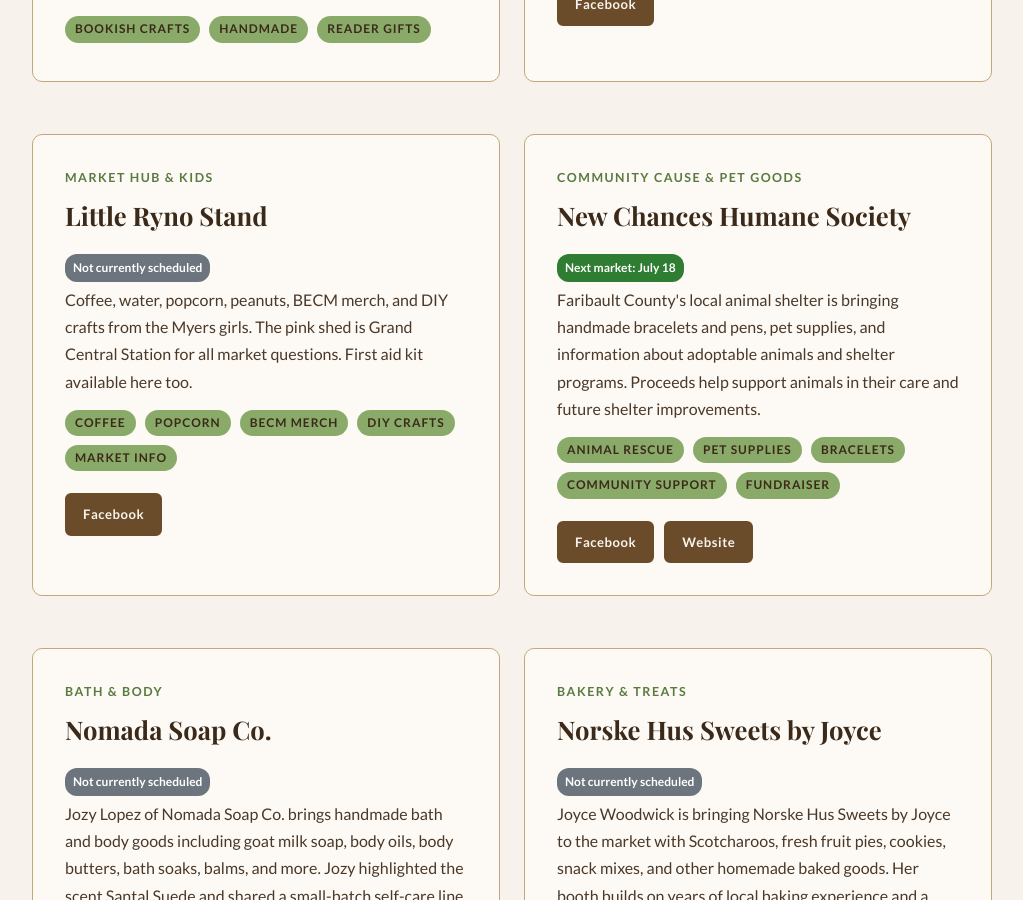
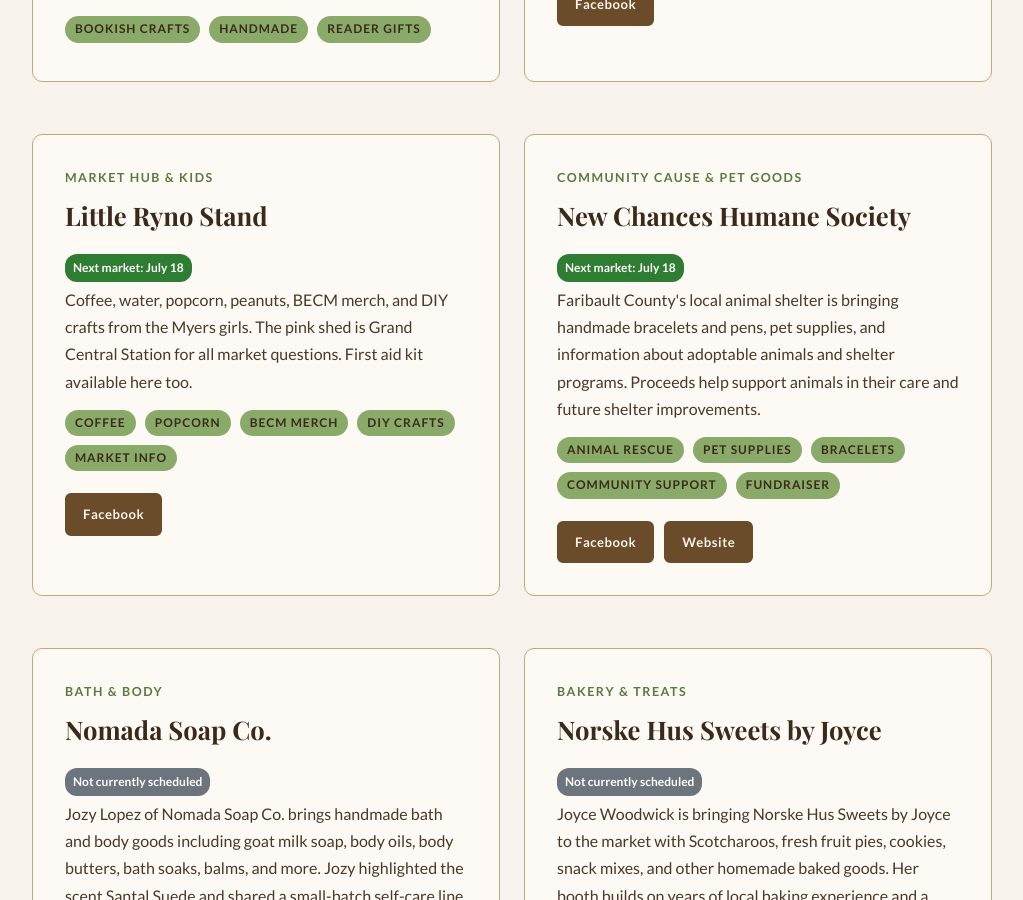
Before and after one commit to blueearthcommunitymarket/blueearthcommunitymarket.github.io, a Jekyll site: the page built from vendor-spotlight/index.md, in a window 1280 px wide and 900 px high, scrolled down 5647 px. Shown: the whole window, without its empty margins (128-1151 px from the left). Built offline with Jekyll 4.4.1, drawn with Linux system fonts in a browser that asks for light colours; some web fonts are replaced.

Commit message:
Set Little Ryno Stand next market to July 18

```diff
--- a/vendor-spotlight/index.html
+++ b/vendor-spotlight/index.html
@@ -455,7 +455,7 @@
             <div class="section-label">Market Hub &amp; Kids</div>
             <h2>Little Ryno Stand</h2>
             <div class="market-frequency">
-                <span class="frequency-badge freq-none">Not currently scheduled</span>
+                <span class="frequency-badge freq-next">Next market: July 18</span>
             </div>
             <p>Coffee, water, popcorn, peanuts, BECM merch, and DIY crafts from the Myers girls. The pink shed is Grand Central Station for all market questions. First aid kit available here too.</p>
             <div class="pills" style="margin-top: 12px;">
--- a/vendor-spotlight/index.md
+++ b/vendor-spotlight/index.md
@@ -428,7 +428,7 @@
             <div class="section-label">Market Hub &amp; Kids</div>
             <h2>Little Ryno Stand</h2>
             <div class="market-frequency">
-                <span class="frequency-badge freq-none">Not currently scheduled</span>
+                <span class="frequency-badge freq-next">Next market: July 18</span>
             </div>
             <p>Coffee, water, popcorn, peanuts, BECM merch, and DIY crafts from the Myers girls. The pink shed is Grand Central Station for all market questions. First aid kit available here too.</p>
             <div class="pills" style="margin-top: 12px;">
```
